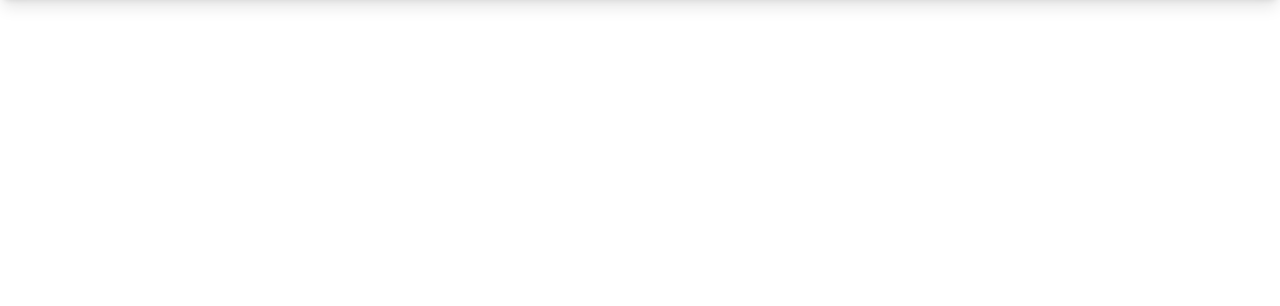
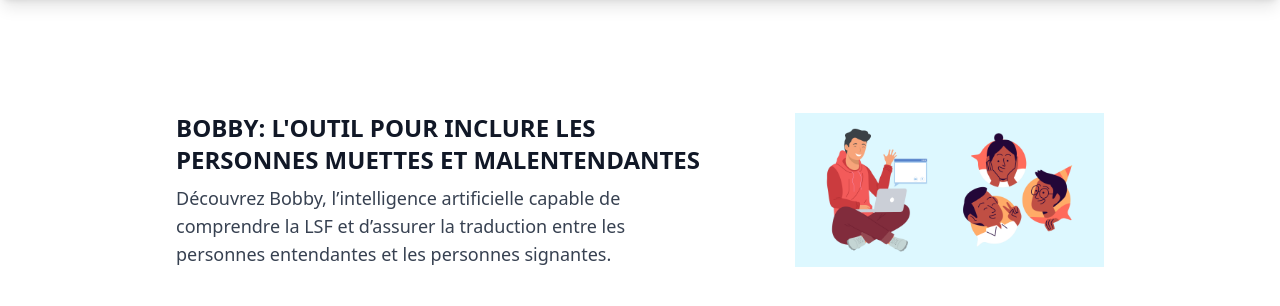
Before and after one commit to SMART-4IF/WebApp, a Django app: page / in a window 1280 px wide. Shown: the part 64-370 px from the top of the page. Run offline with Django 3.2, Linux system fonts and the light colour scheme; some libraries are stand-ins or nearby versions.

Commit message:
baniere home

```diff
--- a/streamApp/templates/home.html
+++ b/streamApp/templates/home.html
@@ -1,15 +1,18 @@
 <!-- templates/home.html-->
 {% extends 'base.html' %}
+{% load static %}
 
 {% block title %}Home{% endblock %}
 
 {% block content %}
 {% include 'components/navbar.html' %}
 
-<div id="baniere" class="mt-20">
-  <div id></div>
-  <div></div>
-  <div></div>
+<div id="baniere" class="mt-44 flex mx-44 items-center">
+  <div class="w-2/3 mr-20">
+      <h1 class="text-gray-900 text-2xl font-semibold uppercase">Bobby: l'outil pour inclure les personnes muettes et malentendantes</h1>
+      <div class="text-gray-700 text-lg mt-2">Découvrez Bobby, l’intelligence artificielle capable de comprendre la LSF et d’assurer la traduction entre les personnes entendantes et les personnes signantes.</div>
+  </div>
+  <img class="w-1/3" src="{% static 'creerSalon.png' %}" alt=""/>
 </div>
 
 {% endblock %}
```
